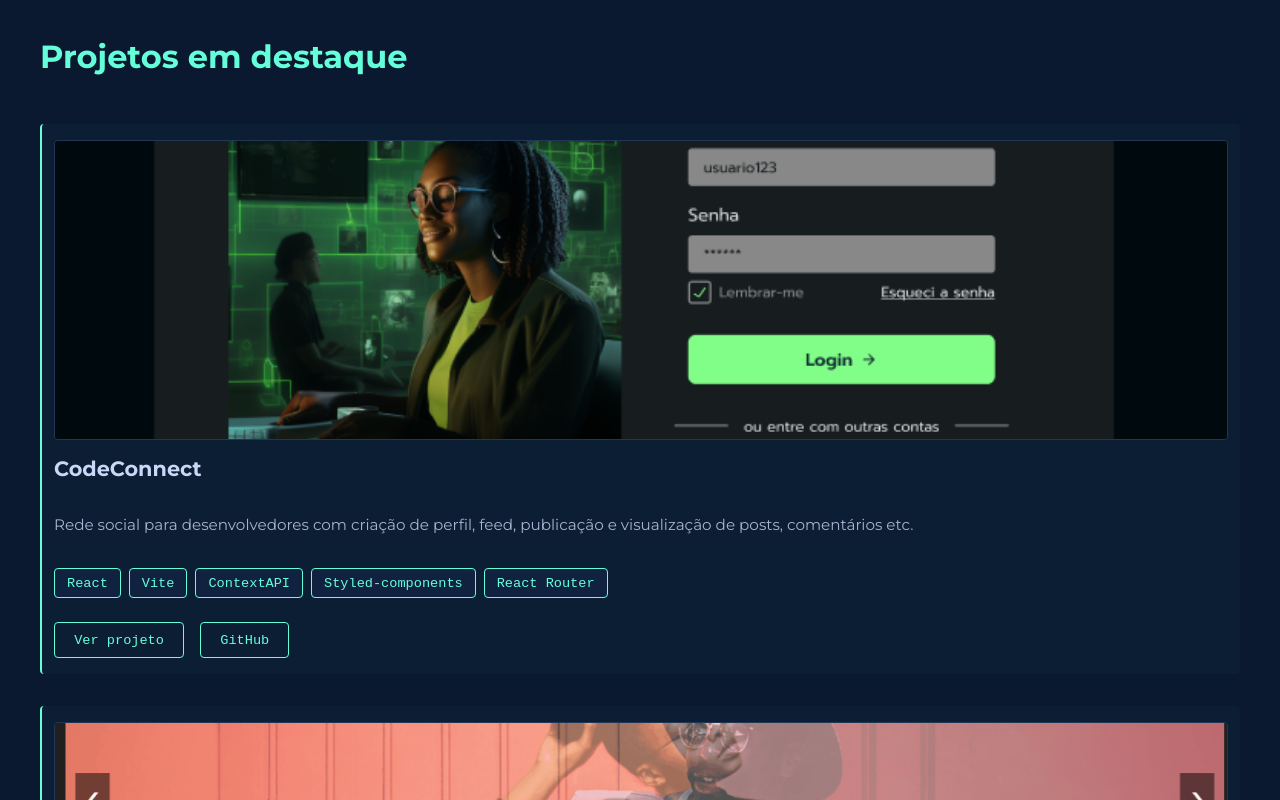
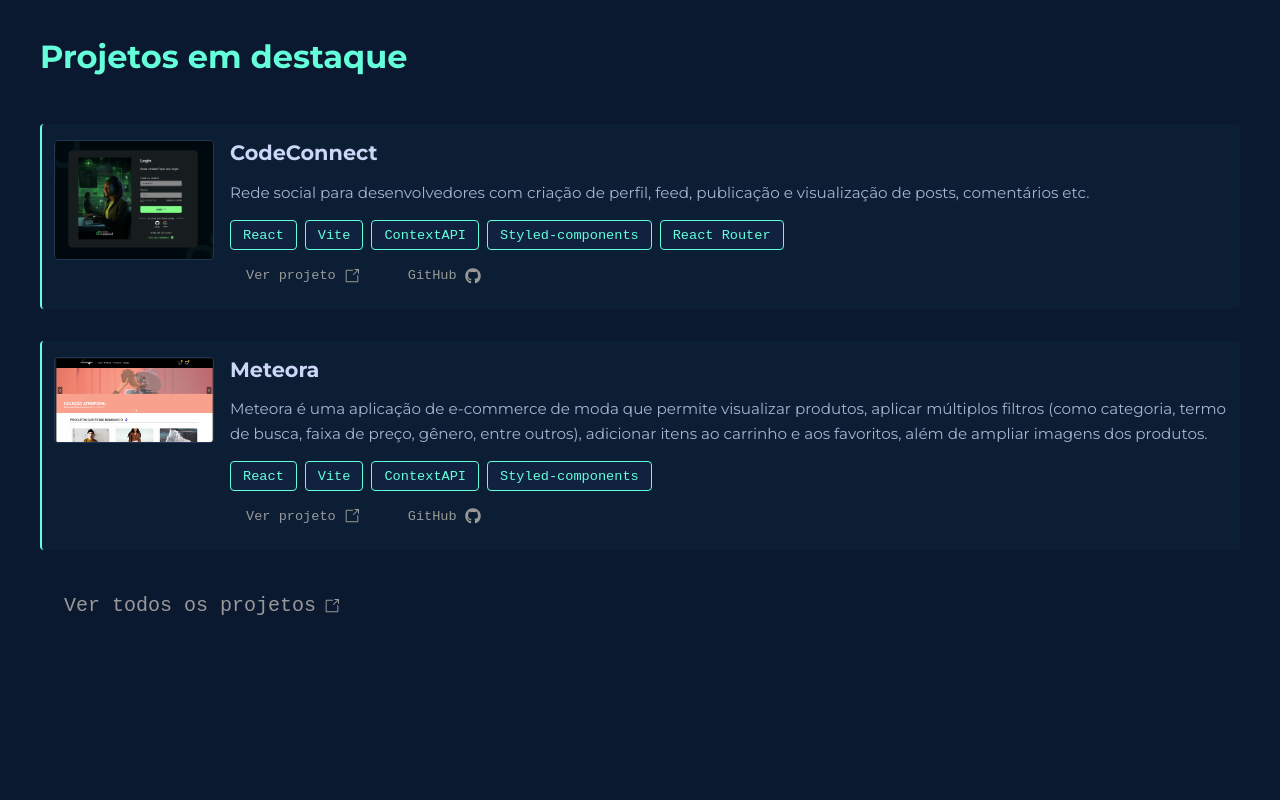
Before and after one commit to danielcoosta1/meu-portfolio, a React (Vite) app: page / in a window 1280 px wide. Shown: the part 1840-2640 px from the top of the page. After the commit the page ends 2501 px from the top, so only its background shows below. Built offline with nearby package versions, Linux system fonts and the light colour scheme.

Commit message:
Modificando a estilizaçao do componente ListaDeProjetos

```diff
--- a/src/components/ListaDeProjetos/index.jsx
+++ b/src/components/ListaDeProjetos/index.jsx
@@ -7,9 +7,13 @@ import {
   Tecnologias,
   Tag,
   Links,
-  Botao,
   Imagem,
+  WrapperImagem,
+  LinkEstilizado,
 } from "./style";
+
+import { GoLinkExternal } from "react-icons/go";
+import { FaGithub } from "react-icons/fa";
 
 export default function ListaDeProjetos({ apenasDestaques = false }) {
   const [projetos, setProjetos] = useState([]);
@@ -30,10 +34,13 @@ export default function ListaDeProjetos({ apenasDestaques = false }) {
     <Lista>
       {projetos.map((projeto, index) => (
         <Projeto key={index}>
+          <WrapperImagem>
             <Imagem
               src={projeto.imagem}
               alt={`Thumb do projeto ${projeto.nome}`}
             />
+          </WrapperImagem>
+          <div>
             <Nome>{projeto.nome}</Nome>
             <Descricao>{projeto.descricao}</Descricao>
             <Tecnologias>
@@ -43,18 +50,30 @@ export default function ListaDeProjetos({ apenasDestaques = false }) {
             </Tecnologias>
             <Links>
               {projeto.link ? (
-              <Botao href={projeto.link} target="_blank" rel="noreferrer">
-                Ver projeto
-              </Botao>
+                <LinkEstilizado
+                  href={projeto.link}
+                  target="_blank"
+                  rel="noreferrer"
+                >
+                  Ver projeto <GoLinkExternal size={16} />
+                </LinkEstilizado>
               ) : (
-              <Botao as="span" style={{ opacity: 0.6 }}>
+                <LinkEstilizado
+                  as="span"
+                  style={{ opacity: 0.6, cursor: "default" }}
+                >
                   Deploy em breve
-              </Botao>
+                </LinkEstilizado>
               )}
-            <Botao href={projeto.repositorio} target="_blank" rel="noreferrer">
-              GitHub
-            </Botao>
+              <LinkEstilizado
+                href={projeto.repositorio}
+                target="_blank"
+                rel="noreferrer"
+              >
+                GitHub <FaGithub size={16} />
+              </LinkEstilizado>
             </Links>
+          </div>
         </Projeto>
       ))}
     </Lista>
--- a/src/components/ListaDeProjetos/style.js
+++ b/src/components/ListaDeProjetos/style.js
@@ -4,27 +4,7 @@ export const Lista = styled.div`
   display: flex;
   flex-direction: column;
   gap: 2rem;
-`;
-
-export const Projeto = styled.div`
-  border-left: 2px solid #64ffda;
-  padding: 1em 0.75em;
-  transition: all 0.3s ease;
-  background-color: rgba(100, 255, 218, 0.02);
-  border-radius: 4px;
-  position: relative;
-
-  display: flex;
-  flex-direction: column;
-  gap: 1rem;
-
-  &:hover {
-    background-color: rgba(100, 255, 218, 0.05);
-    transform: translateY(-4px);
-    border-left: 3px solid #64ffda;
-    box-shadow: 0 0 10px rgba(100, 255, 218, 0.3),
-      0 0 20px rgba(100, 255, 218, 0.2), 0 0 30px rgba(100, 255, 218, 0.1);
-  }
+  flex: 1;
 `;
 
 export const Nome = styled.h3`
@@ -80,33 +60,77 @@ export const Links = styled.div`
   margin-top: 0.5rem;
 `;
 
-export const Botao = styled.a`
-  background-color: transparent;
-  color: #64ffda;
-  border: 1px solid #64ffda;
-  padding: 0.6rem 1.2rem;
-  border-radius: 0.25rem;
-  cursor: pointer;
-  font-family: "Fira Code", monospace;
-  font-size: 0.85rem;
-  text-decoration: none;
+export const Projeto = styled.div`
+  display: flex;
+
+  gap: 1rem;
+
+  border-left: 2px solid #64ffda;
+  padding: 1em 0.75em;
   transition: all 0.3s ease;
+  background-color: rgba(100, 255, 218, 0.02);
+  border-radius: 4px;
 
   &:hover {
-    background-color: rgba(100, 255, 218, 0.1);
-    transform: translateY(-2px);
-    box-shadow: 0 0 10px rgba(100, 255, 218, 0.3);
+    background-color: rgba(100, 255, 218, 0.05);
+    transform: translateY(-4px);
+    border-left: 3px solid #64ffda;
+    box-shadow: 0 0 10px rgba(100, 255, 218, 0.3),
+      0 0 20px rgba(100, 255, 218, 0.2), 0 0 30px rgba(100, 255, 218, 0.1);
   }
 
-  &[as="span"] {
-    cursor: default;
+
+`;
+
+export const WrapperImagem = styled.div`
+  width: 160px;
+  flex-shrink: 0;
+
+  @media (max-width: 768px) {
+
+    width: 100%;
+    max-width: 150px; /* <- Limita a largura da imagem em mobile */
   }
 `;
 
 export const Imagem = styled.img`
   width: 100%;
-  max-height: 300px;
+  height: auto;
   object-fit: cover;
   border-radius: 4px;
   border: 1px solid #233554;
+  @media (max-width: 768px) {
+    display: block;
+    margin: 0 auto;
+  }
 `;
+
+export const LinkEstilizado = styled.a`
+  display: inline-flex;
+  align-items: center;
+  gap: 0.5rem;
+
+  background: transparent;
+  color: #999;
+  font-family: "Fira Code", monospace;
+  font-size: 0.85rem;
+  text-decoration: none;
+  border: none;
+  padding: 0.6rem 1rem;
+  border-radius: 0.25rem;
+  transition: all 0.3s ease;
+  cursor: pointer;
+
+  svg {
+    transition: transform 0.3s ease;
+  }
+
+  &:hover {
+    background-color: rgba(100, 255, 218, 0.1);
+    color: #64ffda;
+
+    svg {
+      transform: translateX(4px) scale(1.2);
+    }
+  }
+`;
```
Lines whose indentation alone changed are shown as unchanged.
